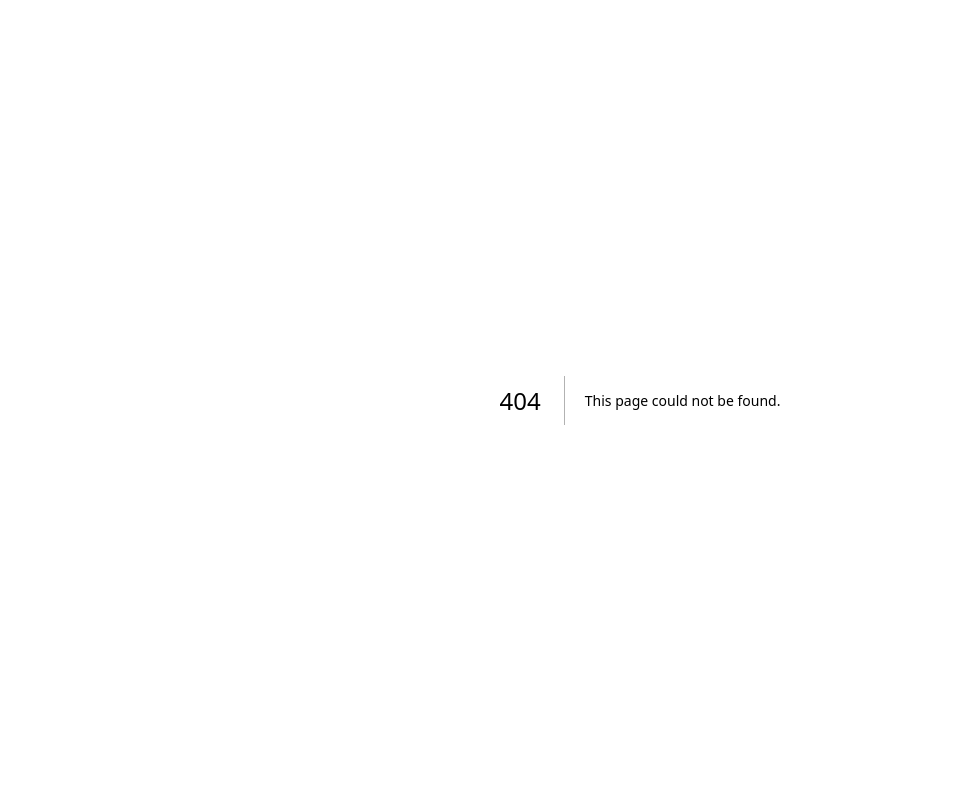
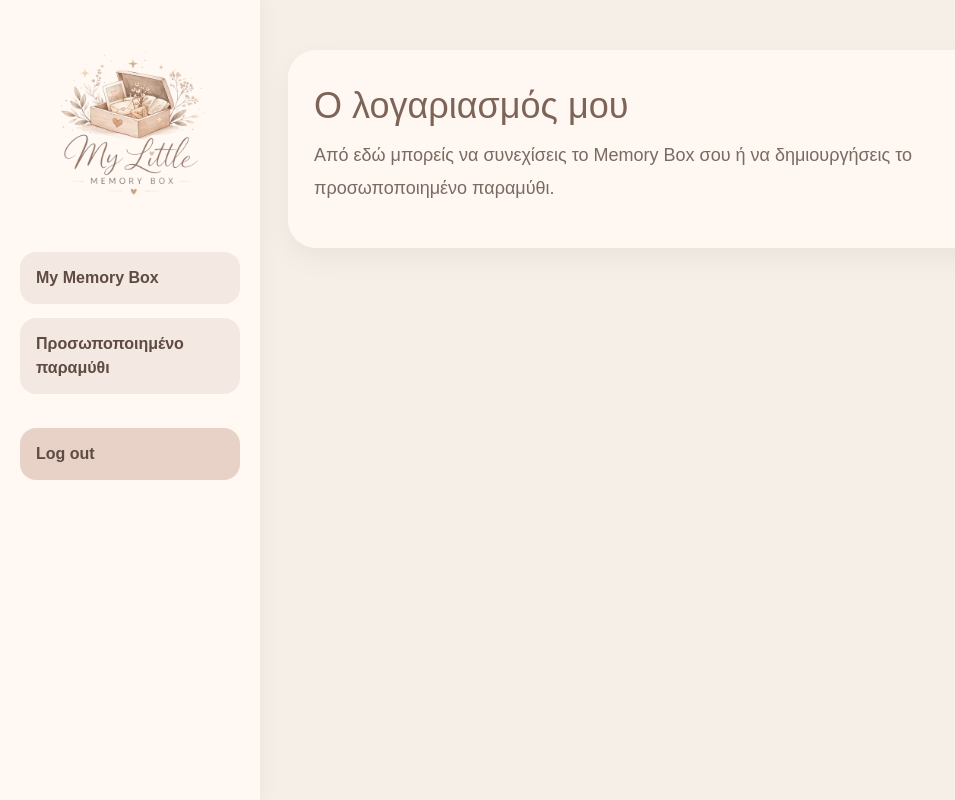
Before and after one commit to mylittlememorybox/My-little-memory-box-, a Next.js app: page /account in a window 1280 px wide. Before the commit this address had no page. Shown: the whole page, without its empty margins (0-955 px from the left). Built offline with nearby package versions, Linux system fonts and the light colour scheme.

Commit message:
Create page.tsx

```diff
--- /dev/null
+++ b/app/account/page.tsx
@@ -0,0 +1,96 @@
+import Link from "next/link";
+
+export default function AccountPage() {
+  return (
+    <main
+      style={{
+        minHeight: "100vh",
+        backgroundColor: "#F6EFE8",
+        display: "flex",
+        color: "#5E4B42",
+      }}
+    >
+      <aside
+        style={{
+          width: "260px",
+          backgroundColor: "#FFF8F3",
+          padding: "28px 20px",
+          boxShadow: "4px 0 18px rgba(0,0,0,0.04)",
+        }}
+      >
+        <Link href="/">
+          <img
+            src="/logo.png"
+            alt="My Little Memory Box"
+            style={{
+              width: "190px",
+              display: "block",
+              margin: "0 auto 34px",
+            }}
+          />
+        </Link>
+
+        <nav style={{ display: "grid", gap: "14px" }}>
+          <Link href="/memory-box" style={linkStyle}>
+            My Memory Box
+          </Link>
+
+          <Link href="/story-details" style={linkStyle}>
+            Προσωποποιημένο παραμύθι
+          </Link>
+
+          <Link href="/" style={logoutStyle}>
+            Log out
+          </Link>
+        </nav>
+      </aside>
+
+      <section
+        style={{
+          flex: 1,
+          padding: "50px 28px",
+        }}
+      >
+        <div
+          style={{
+            maxWidth: "760px",
+            backgroundColor: "rgba(255,248,243,0.96)",
+            borderRadius: "28px",
+            padding: "34px 26px",
+            boxShadow: "0 10px 28px rgba(0,0,0,0.05)",
+          }}
+        >
+          <h1 style={{ fontSize: "36px", color: "#7D6457" }}>
+            Ο λογαριασμός μου
+          </h1>
+
+          <p style={{ fontSize: "18px", lineHeight: "1.8", color: "#7A6A62" }}>
+            Από εδώ μπορείς να συνεχίσεις το Memory Box σου ή να δημιουργήσεις
+            το προσωποποιημένο παραμύθι.
+          </p>
+        </div>
+      </section>
+    </main>
+  );
+}
+
+const linkStyle = {
+  display: "block",
+  padding: "14px 16px",
+  borderRadius: "16px",
+  backgroundColor: "#F3E8E2",
+  color: "#5E4B42",
+  textDecoration: "none",
+  fontWeight: 700,
+};
+
+const logoutStyle = {
+  display: "block",
+  padding: "14px 16px",
+  borderRadius: "16px",
+  backgroundColor: "#E8D2C8",
+  color: "#5E4B42",
+  textDecoration: "none",
+  fontWeight: 700,
+  marginTop: "20px",
+};
```
